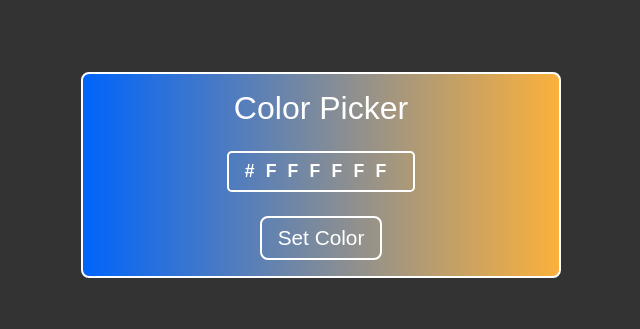
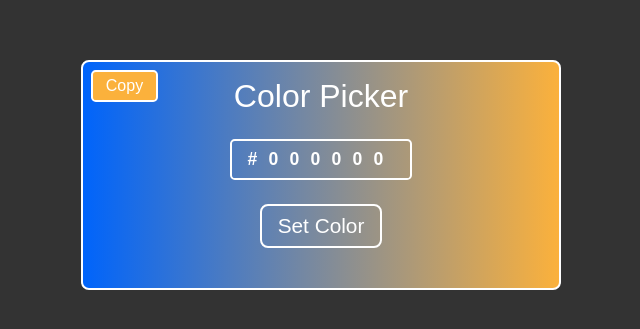
Before and after one commit to ProgramLia/Color-Picker, a plain HTML site: page index.html in a window 1280 px wide. Shown: the part 225-554 px from the top of the page, without its empty margins (319-959 px from the left). Drawn offline with Linux system fonts and the light colour scheme.

Commit message:
tambahkan fitur copy text

```diff
--- a/index.html
+++ b/index.html
@@ -23,7 +23,7 @@
 
         <!-- hexadecimal -->
          <div class="hexadecimal">
-            <span>#ffffff</span>
+            <span>#000000</span>
          </div>
 
          <!-- input color -->
@@ -31,6 +31,10 @@
             <label for="color">Set Color</label>
             <input type="color" id="color">
          </div>
+
+         <!-- copy text -->
+          <button onclick="copy()">Copy</button>
+          <div class="information"></div>
     </div>
 
     <!-- my script -->
--- a/script.js
+++ b/script.js
@@ -9,3 +9,13 @@ input.addEventListener('input' , function(event) {
     hexa.textContent = input.value;
     document.body.style.backgroundColor = input.value
 })
+
+// fungsi untuk copy text...
+function copy() {
+    let text = input.value;
+    navigator.clipboard.writeText(text).then(item=> {
+        document.querySelector('.information').textContent = 'Text Berhasil disalin'
+    }).catch(error=> {
+        console.log('Gagal menyalin text' + error)
+    })
+}
--- a/style.css
+++ b/style.css
@@ -24,6 +24,7 @@ body {
     border-radius: 0.5rem;
     padding: 1rem;
     display: flex;
+    position: relative;
     max-width: 30rem;
     width: 100%;
     gap: 1.5rem;
@@ -83,3 +84,27 @@ label:hover  {
 label:active {
     transform: scale(95%);
 }
+
+button {
+    position: absolute;
+    top: 0.5rem;
+    left: 0.5rem;
+    padding: 0.3rem 0.8rem;
+    font-size: 1rem;
+    background-color: #fbb13c;
+    color: #fff;
+    border: 0.140rem solid #fff;
+    border-radius: 0.3rem;
+    &:hover {
+        background-color: #fc842e;
+        cursor: pointer;
+    }
+    &:active {
+        transform: scale(95%);
+    }
+}
+
+.information {
+    color: white;
+
+}
```
